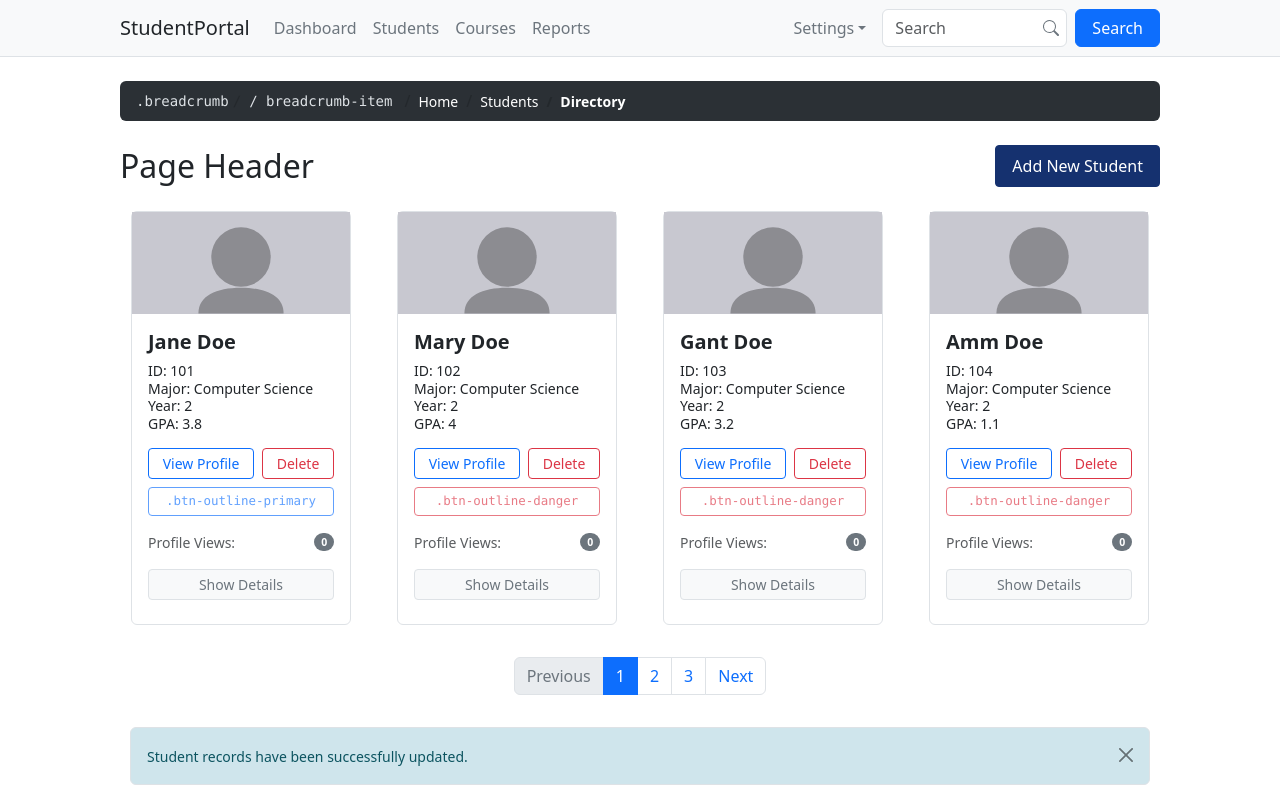
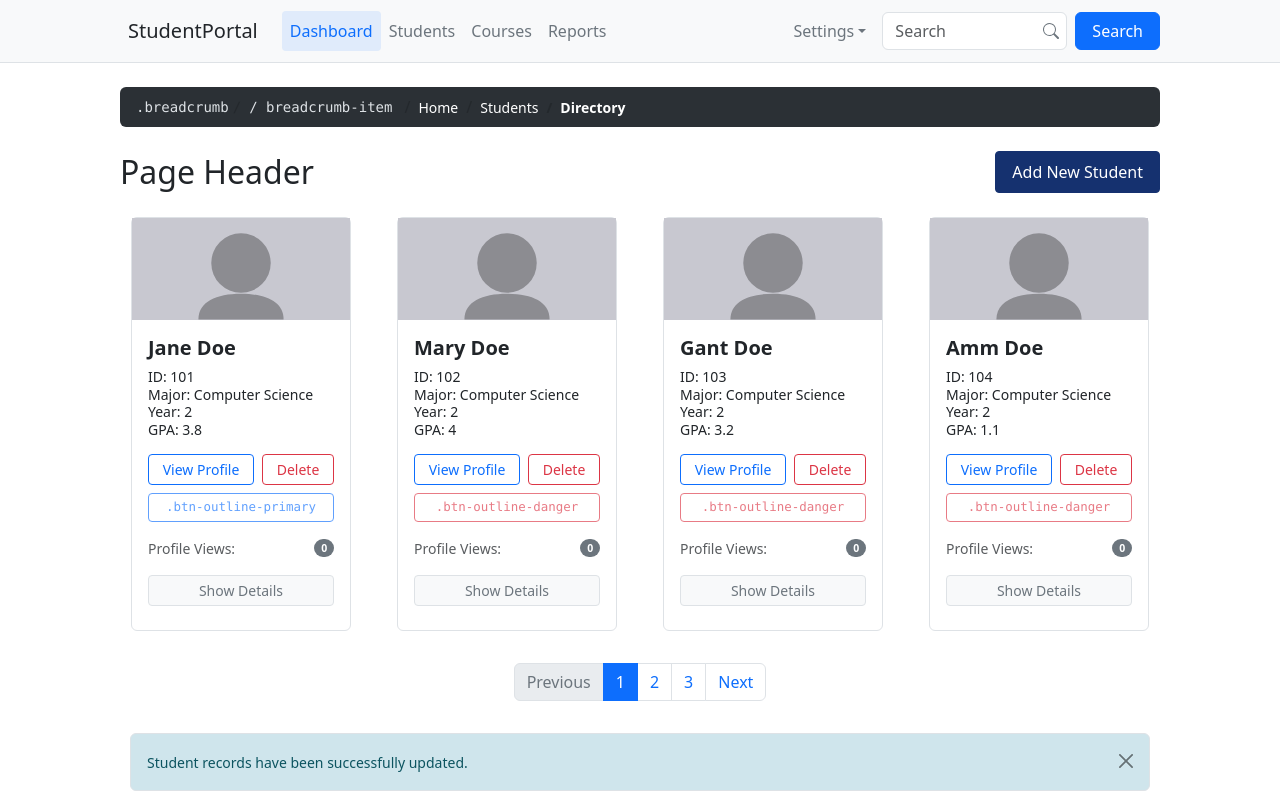
Before and after one commit to PrinkleMahshwari/student-directory, a React (Vite) app: page / in a window 1280 px wide. In both pictures the pointer is over the link 315 px from the left and 28 px from the top of the page. Shown: the top 800 px of the page. Built offline with nearby package versions, Linux system fonts and the light colour scheme.

Commit message:
style: add hover effects to navbar links

```diff
--- a/src/App.css
+++ b/src/App.css
@@ -29,3 +29,30 @@
     background-color: #f8f9fa !important;
 
 }
+
+/* Hover Effect on Navbar */
+.navbar-nav .nav-link {
+  color: rgba(0, 0, 0, 0.65);
+  transition: color 0.3s ease, background-color 0.3s ease;
+}
+
+
+.navbar-nav .nav-link:hover {
+  color: #0d6efd !important;
+  background-color: rgba(13, 110, 253, 0.1);
+  border-radius: 4px;
+}
+
+/* Hover effect on "Student Portal" in Navbar*/
+.navbar-brand {
+  padding: 8px;
+  color: rgba(0, 0, 0, 0.65);
+  transition: color 0.3s ease, background-color 0.3s ease;
+}
+
+
+.navbar-brand:hover {
+  color: #0d6efd !important;
+  background-color: rgba(13, 110, 253, 0.1);
+  border-radius: 4px;
+}
```
